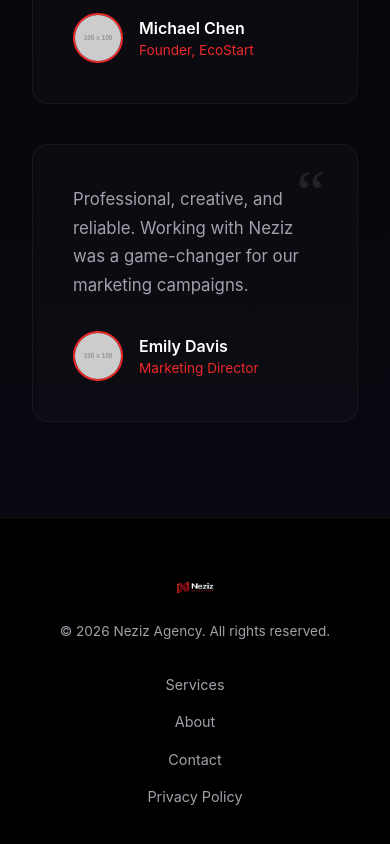
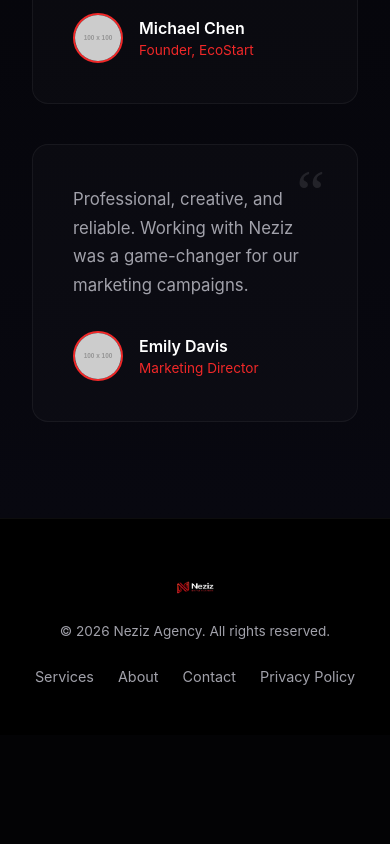
Before and after one commit to Joenyarko/Neziz, a React (Vite) app: page / in a window 390 px wide. Shown: the part 3893-4737 px from the top of the page. After the commit the page ends 4628 px from the top, so only its background shows below. Built offline with nearby package versions, Linux system fonts and the light colour scheme.

Commit message:
Fix footer mobile layout to be horizontal

```diff
--- a/src/App.css
+++ b/src/App.css
@@ -984,10 +984,14 @@
     .footer-container {
         flex-direction: column;
         text-align: center;
+        gap: 1.5rem;
     }
 
     .footer-links {
-        flex-direction: column;
-        gap: 1rem;
+        flex-direction: row;
+        flex-wrap: wrap;
+        justify-content: center;
+        gap: 1rem 1.5rem;
+        /* row gap 1rem, col gap 1.5rem */
     }
 }
```
